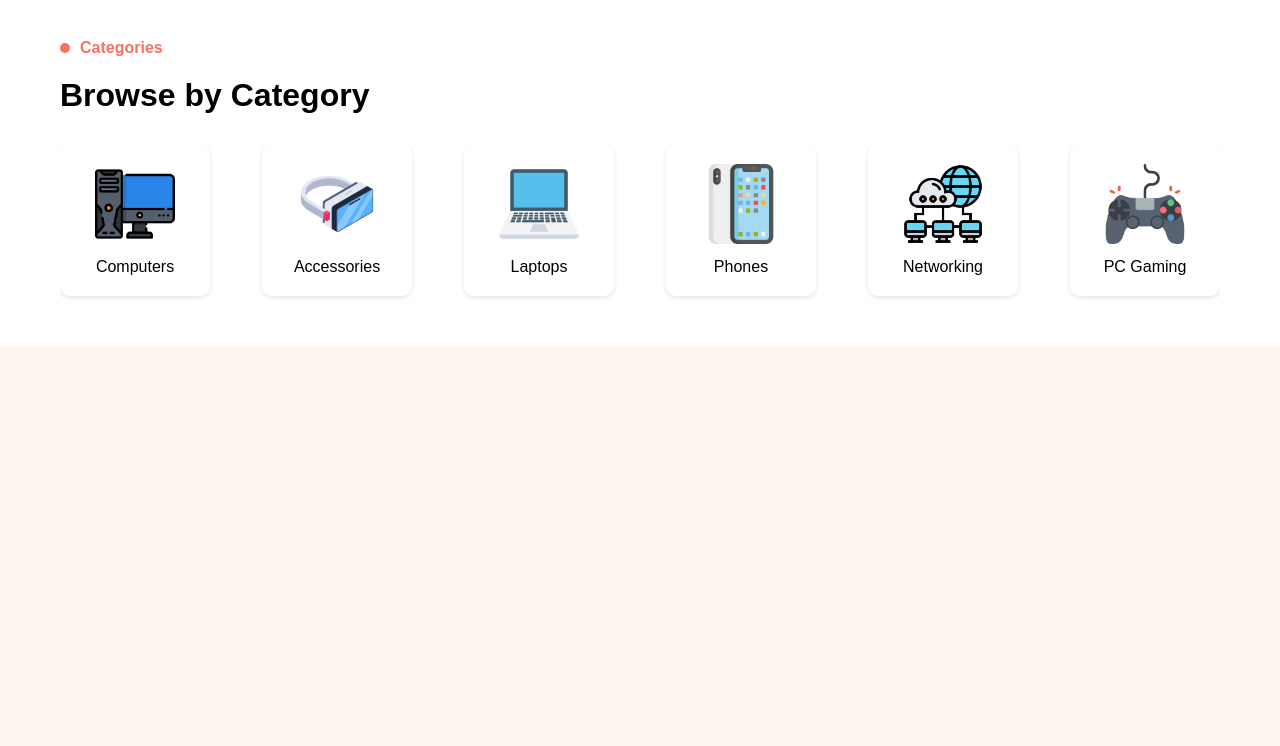
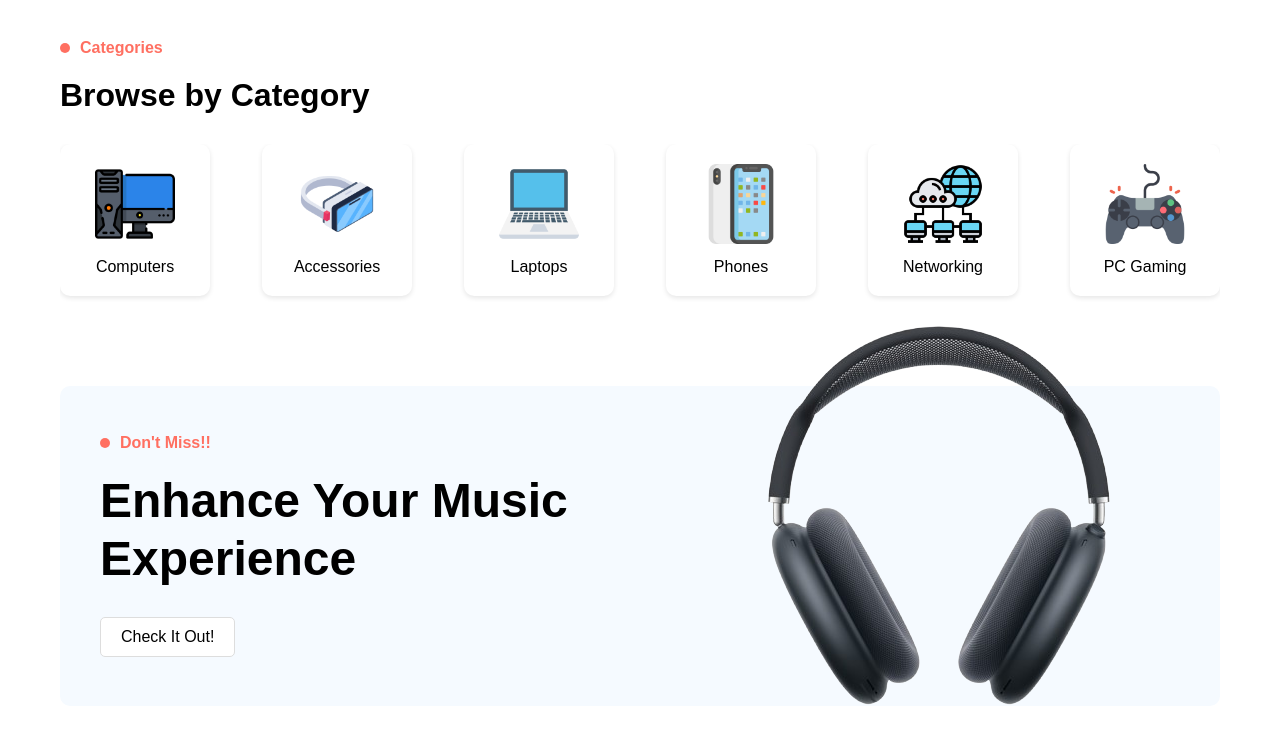
Before and after one commit to MhmdKh7/helli-7-rasouli, a PHP site: page / in a window 1280 px wide; the page is wider, and only the part inside the window is pictured. Shown: the part 695-1441 px from the top of that part. Before the commit the page ends 1041 px from the top of that part, so only its background shows below. Run offline with PHP 8.4, Linux system fonts and the light colour scheme.

Commit message:
promoبخش
بخش چهارم سایت قسمت promo

```diff
--- a/index.php
+++ b/index.php
@@ -54,7 +54,6 @@
         </div>
     </section>
 
-
     <section class="category-section">
         <div class="container">
             <div class="category-header">
@@ -86,6 +85,25 @@
             </div>
         </div>
     </section>
+    <div class="promo-div">
+        <section class="promo-section">
+            <div class="container">
+                <div class="promo-content">
+                    <div class="promo-text">
+                        <div class="deal-tag">
+                            <span class="deal-dot"></span>
+                            <span>Don't Miss!!</span>
+                        </div>
+                        <h2>Enhance Your Music Experience</h2>
+                        <a href="#" class="shop-btn">Check It Out!</a>
+                    </div>
+                    <div class="promo-image">
+                        <img src="promo-headphone.png" alt="Headphone">
+                    </div>
+                </div>
+            </div>
+        </section>
+    </div>
 
 </div>
 </body>
--- a/style.css
+++ b/style.css
@@ -165,6 +165,10 @@ body {
     filter: brightness(0);
 }
 
+.shop-btn:hover {
+    background-color: #f5f5f5;
+}
+
 .hero-image {
     max-width: 50%;
 }
@@ -174,7 +178,6 @@ body {
     height: auto;
     transform: translate(-170px, 0);
 }
-
 
 .category-section {
     padding: 40px 0;
@@ -211,6 +214,7 @@ body {
     transition: transform 0.3s ease;
     box-shadow: 0 2px 5px rgba(0, 0, 0, 0.1);
 }
+
 .category-item img {
     width: 80px;
     height: auto;
@@ -221,3 +225,45 @@ body {
     font-size: 16px;
     color: var(--text-color);
 }
+
+.promo-div {
+    background-color: var(--background-color);
+
+}
+.promo-section {
+    padding: 40px 0;
+    margin: 0 20px;
+}
+
+.promo-content {
+    display: flex;
+    justify-content: space-between;
+    align-items: center;
+    background-color: #f5faff;
+    height: 320px;
+    border-radius: 10px;
+
+
+}
+
+.promo-text {
+    max-width: 50%;
+    padding: 0 40px;
+}
+
+.promo-text h2 {
+    font-size: 48px;
+    color: var(--text-color);
+    margin-bottom: 30px;
+    line-height: 1.2;
+}
+
+.promo-image {
+    max-width: 50%;
+}
+
+.promo-image img {
+    width: 100%;
+    height: auto;
+    transform: translate(-100px,-30px);
+}
```
Also changed, not shown: promo-headphone.png (added).
